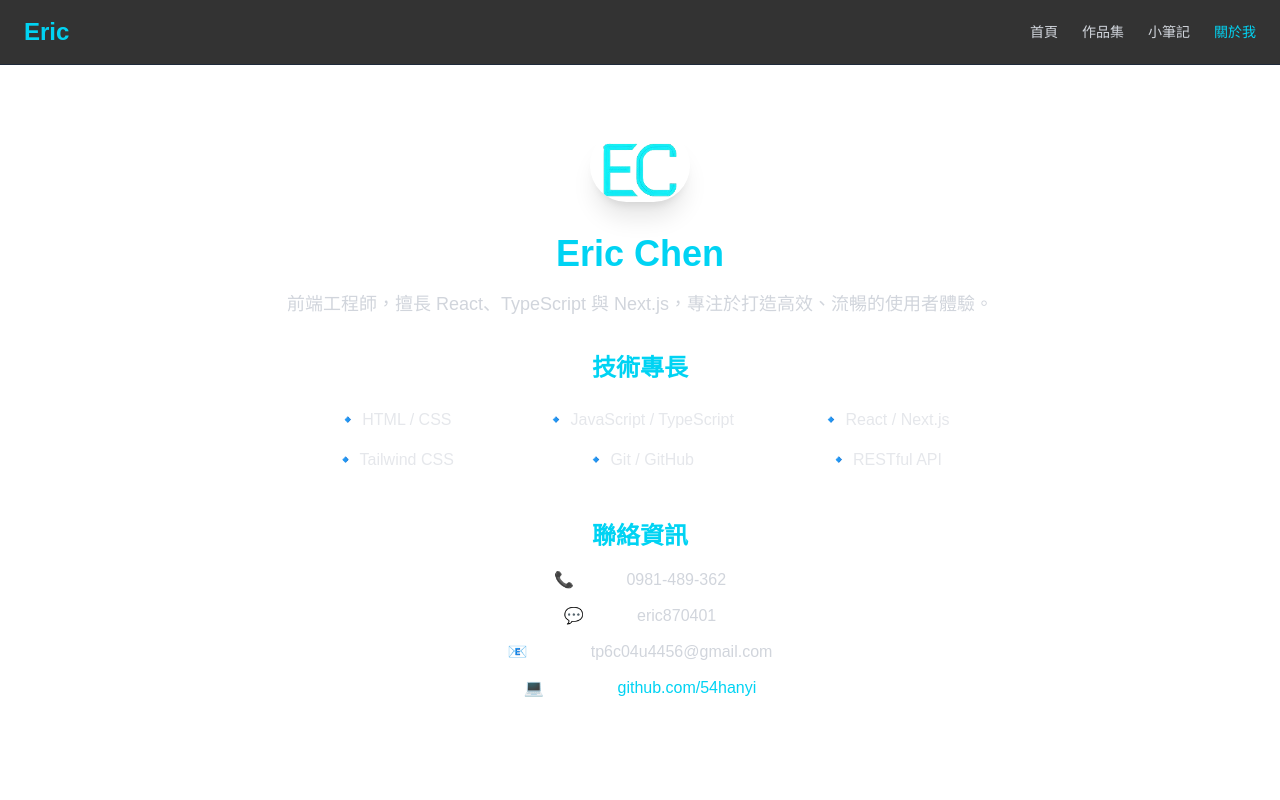
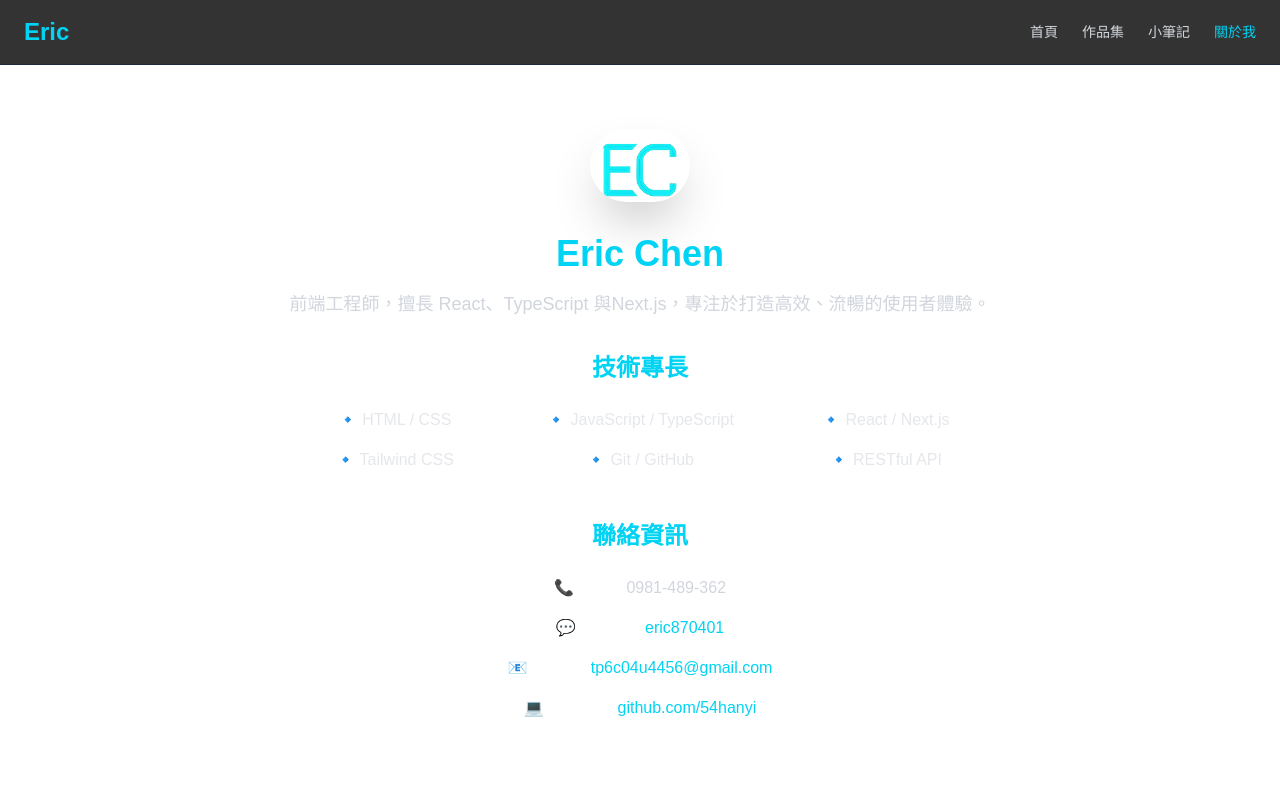
Before and after one commit to 54hanyi/ericchen-website-pro, a Next.js app: page /about in a window 1280 px wide. Shown: the top 800 px of the page. Built offline with nearby package versions, Linux system fonts and the light colour scheme.

Commit message:
feat(about): 重新設計版面並新增動畫效果
- 重新撰寫個人介紹內容，讓文案更精簡有吸引力
- 技能列表與聯絡方式新增 hover 動畫
- Email 與 Line 加入互動連結
- 加入捲動進場動畫（scroll reveal）提升視覺體驗

```diff
--- a/app/about/page.tsx
+++ b/app/about/page.tsx
@@ -3,17 +3,22 @@
 import PageTransition from '../../components/PageTransition';
 import Image from 'next/image';
 import { motion } from 'framer-motion';
+import { InViewMotion } from '@/components/InViewMotion';
 
 export default function AboutPage() {
+  const email = 'tp6c04u4456@gmail.com';
+  const subject = encodeURIComponent('合作洽談');
+  const body = encodeURIComponent('您好，我想了解您的前端開發服務，請與我聯繫。');
+
   return (
     <PageTransition>
       <section className="px-6 py-16 max-w-3xl mx-auto text-center">
-        {/* Logo 動畫區塊 */}
+        {/* Logo 動態入場 */}
         <motion.div
-          initial={{ opacity: 0, y: -20, scale: 0.9 }}
+          initial={{ opacity: 0, y: -50, scale: 0.5 }}
           animate={{ opacity: 1, y: 0, scale: 1 }}
-          transition={{ duration: 0.6, ease: 'easeOut' }}
-          whileHover={{ rotate: 8, scale: 1.05 }}
+          transition={{ duration: 0.8, ease: 'easeOut', type: 'spring', bounce: 0.4 }}
+          whileHover={{ rotate: [0, 10, -10, 0], transition: { duration: 0.6 } }}
           className="mb-8 flex justify-center"
         >
           <Image
@@ -21,38 +26,79 @@ export default function AboutPage() {
             alt="EC Logo"
             width={100}
             height={100}
-            className="rounded-full shadow-xl"
+            className="rounded-full shadow-2xl"
           />
         </motion.div>
 
+        {/* 姓名 + 介紹文字 */}
+        <InViewMotion>
           <h1 className="text-4xl font-extrabold mb-4 text-cyan-400">Eric Chen</h1>
+        </InViewMotion>
+
+        <InViewMotion>
           <p className="text-gray-300 mb-8 leading-relaxed text-lg">
-          前端工程師，擅長 React、TypeScript 與 Next.js，專注於打造高效、流暢的使用者體驗。
+            前端工程師，擅長 React、TypeScript 與Next.js，專注於打造高效、流暢的使用者體驗。
           </p>
+        </InViewMotion>
 
+        {/* 技能專長 */}
+        <InViewMotion direction="right">
           <h2 className="text-2xl font-semibold mb-6 text-cyan-400">技術專長</h2>
           <ul className="grid gap-4 grid-cols-2 sm:grid-cols-3 text-base text-gray-200">
-          <li>🔹 HTML / CSS</li>
-          <li>🔹 JavaScript / TypeScript</li>
-          <li>🔹 React / Next.js</li>
-          <li>🔹 Tailwind CSS</li>
-          <li>🔹 Git / GitHub</li>
-          <li>🔹 RESTful API</li>
+            {[
+              'HTML / CSS',
+              'JavaScript / TypeScript',
+              'React / Next.js',
+              'Tailwind CSS',
+              'Git / GitHub',
+              'RESTful API',
+            ].map((skill) => (
+              <motion.li
+                key={skill}
+                whileHover={{
+                  scale: 1.1,
+                  color: '#22d3ee',
+                  transition: { type: 'spring', stiffness: 300 },
+                }}
+                className="cursor-pointer"
+              >
+                🔹 {skill}
+              </motion.li>
+            ))}
           </ul>
+        </InViewMotion>
 
-        <div className="mt-12">
-          <h2 className="text-2xl font-semibold text-cyan-400 mb-4 text-center">聯絡資訊</h2>
-          <div className="flex flex-col gap-3 text-gray-300 text-base">
-            <p>
+        {/* 聯絡資訊 */}
+        <InViewMotion direction="left">
+          <h2 className="text-2xl font-semibold text-cyan-400 mb-6 mt-12 text-center">聯絡資訊</h2>
+          <div className="flex flex-col gap-4 text-gray-300 text-base">
+            <motion.p whileHover={{ scale: 1.05, color: '#fff' }}>
               <span className="font-semibold text-white">📞 電話：</span>0981-489-362
-            </p>
-            <p>
-              <span className="font-semibold text-white">💬 Line：</span>eric870401
-            </p>
-            <p>
-              <span className="font-semibold text-white">📧 Email：</span>tp6c04u4456@gmail.com
-            </p>
-            <p>
+            </motion.p>
+
+            <motion.p whileHover={{ scale: 1.05, color: '#fff' }}>
+              <span className="font-semibold text-white">💬 LineID：</span>
+              <a
+                href="https://line.me/ti/p/BD3x9tgQjQ"
+                target="_blank"
+                rel="noopener noreferrer"
+                className="text-cyan-400 hover:underline"
+              >
+                eric870401
+              </a>
+            </motion.p>
+
+            <motion.p whileHover={{ scale: 1.05, color: '#fff' }}>
+              <span className="font-semibold text-white">📧 Email：</span>
+              <a
+                href={`mailto:${email}?subject=${subject}&body=${body}`}
+                className="text-cyan-400 hover:underline"
+              >
+                tp6c04u4456@gmail.com
+              </a>
+            </motion.p>
+
+            <motion.p whileHover={{ scale: 1.05, color: '#fff' }}>
               <span className="font-semibold text-white">💻 GitHub：</span>
               <a
                 href="https://github.com/54hanyi"
@@ -62,9 +108,9 @@ export default function AboutPage() {
               >
                 github.com/54hanyi
               </a>
-            </p>
+            </motion.p>
           </div>
-        </div>
+        </InViewMotion>
       </section>
     </PageTransition>
   );
--- /dev/null
+++ b/components/InViewMotion.tsx
@@ -0,0 +1,41 @@
+import { useInView } from 'react-intersection-observer';
+import { motion } from 'framer-motion';
+
+interface InViewMotionProps {
+  children: React.ReactNode;
+  direction?: 'up' | 'down' | 'left' | 'right';
+}
+
+export function InViewMotion({ children, direction = 'up' }: InViewMotionProps) {
+  const { ref, inView } = useInView({
+    triggerOnce: true,
+    threshold: 0.2,
+  });
+
+  // 動畫初始狀態依照方向決定
+  const getInitial = () => {
+    switch (direction) {
+      case 'up':
+        return { opacity: 0, y: 30 };
+      case 'down':
+        return { opacity: 0, y: -30 };
+      case 'left':
+        return { opacity: 0, x: 30 };
+      case 'right':
+        return { opacity: 0, x: -30 };
+      default:
+        return { opacity: 0 };
+    }
+  };
+
+  return (
+    <motion.div
+      ref={ref}
+      initial={getInitial()}
+      animate={inView ? { opacity: 1, x: 0, y: 0 } : {}}
+      transition={{ duration: 0.8, ease: 'easeOut' }}
+    >
+      {children}
+    </motion.div>
+  );
+}
--- a/package.json
+++ b/package.json
@@ -27,6 +27,7 @@
     "react": "^19.0.0",
     "react-dom": "^19.0.0",
     "react-icons": "^5.5.0",
+    "react-intersection-observer": "^9.16.0",
     "react-simple-typewriter": "^5.0.1",
     "reading-time": "^1.5.0"
   },
```
Also changed, not shown: 1 other file (tests, documents, lock files or other folders). Lines whose indentation alone changed are shown as unchanged.
